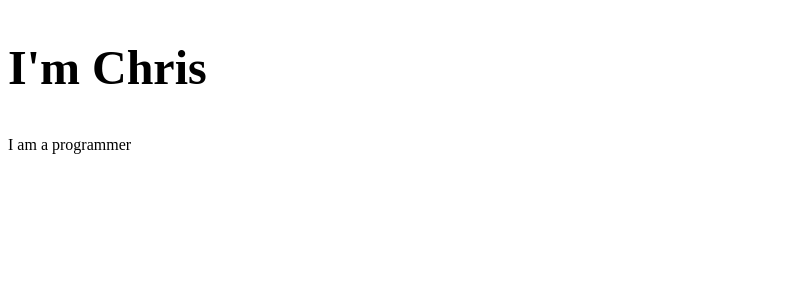
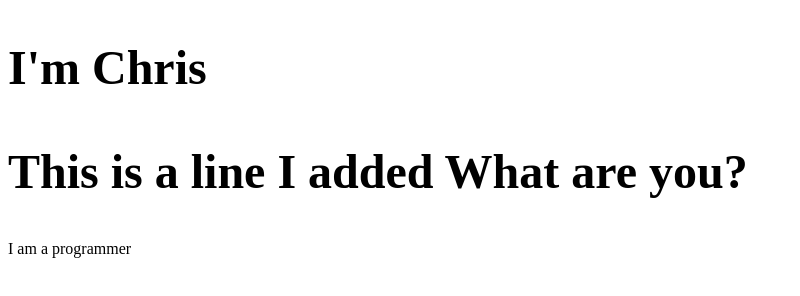
Before and after one commit to adamchr9024/gitprojectsdemo, a plain HTML site: page index.html in a window 1280 px wide. Shown: the whole page, without its empty margins (0-800 px from the left). Drawn offline with Linux system fonts and the light colour scheme; files that its build step writes are made by us from their sources.

Commit message:
another change

```diff
--- a/index.html
+++ b/index.html
@@ -9,7 +9,7 @@
   <body>
     <div class="div1">
     <h1>I'm Chris</h1>
-
+     <h1> This is a line I added What are you?</h1>
     <p>I am a programmer</p>
   </div>
   <div class="div2">
```
